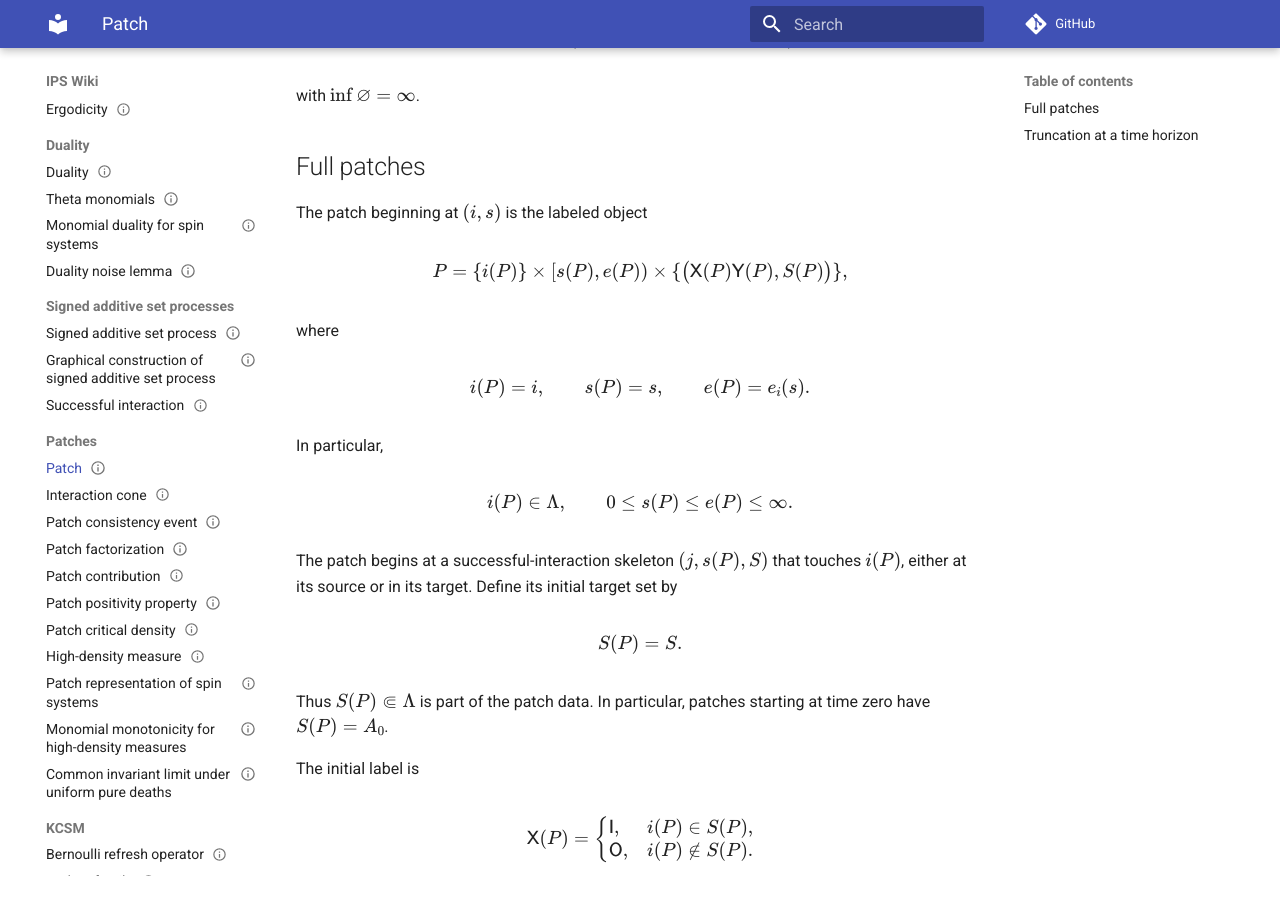
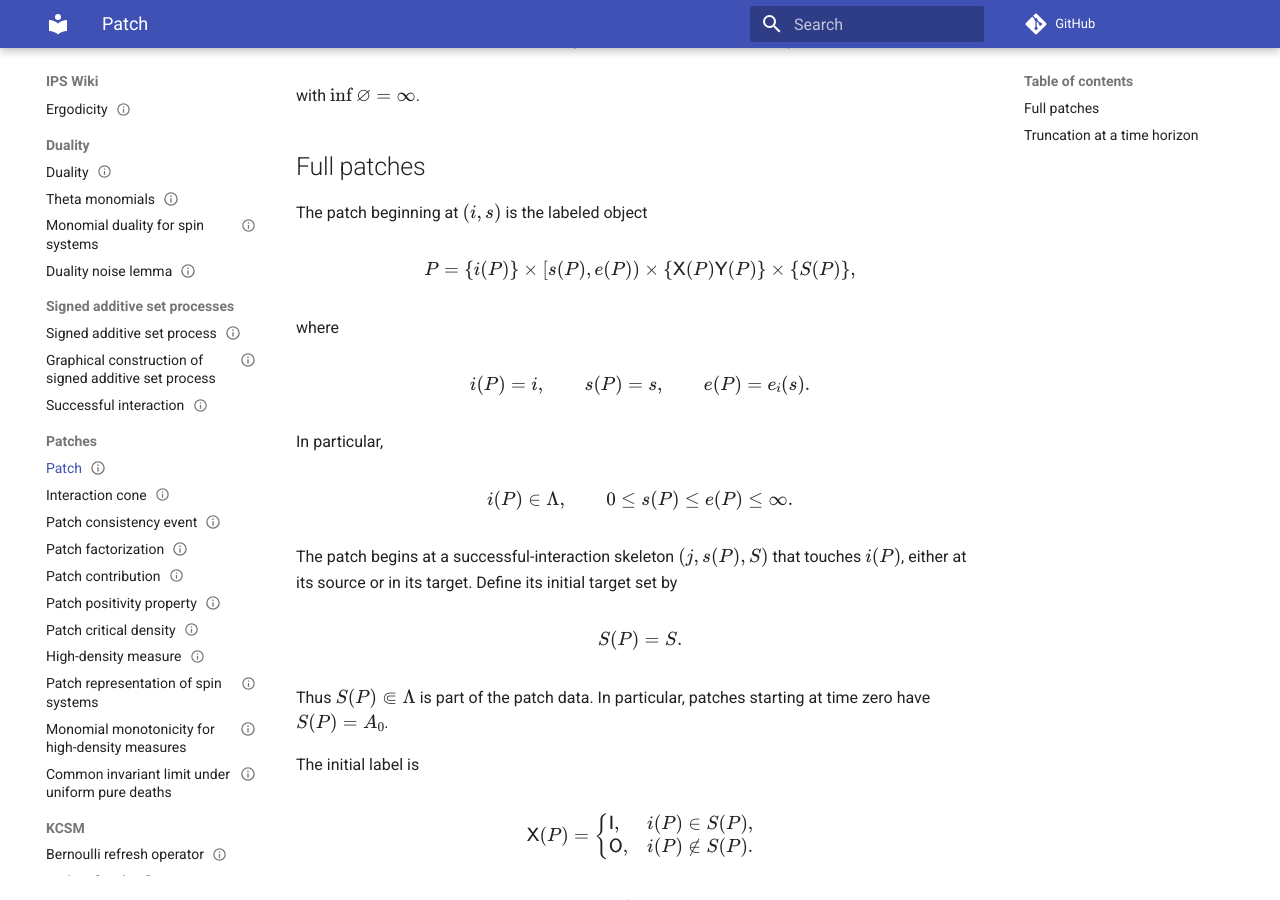
Before and after one commit to maciejgluchowski86-beep/ips-wiki, an MkDocs documentation site: the page built from docs/entries/patch.md, in a window 1280 px wide and 900 px high, scrolled down 724 px. Built offline with MkDocs 1.6.1 and Material for MkDocs 9.7.7, drawn with Linux system fonts in a browser that asks for light colours; comment, search, counter and statistics services are not loaded.

Commit message:
Update patch.md

```diff
--- a/docs/entries/patch.md
+++ b/docs/entries/patch.md
@@ -70,7 +70,7 @@ P
 =
 \{i(P)\}\times[s(P),e(P))
 \times
-\left\{\bigl(\mathsf X(P)\mathsf Y(P),S(P)\bigr)\right\},
+\left\{\mathsf X(P)\mathsf Y(P)\right\}\times \left\{S(P)\right\},
 $$
 
 where
```
